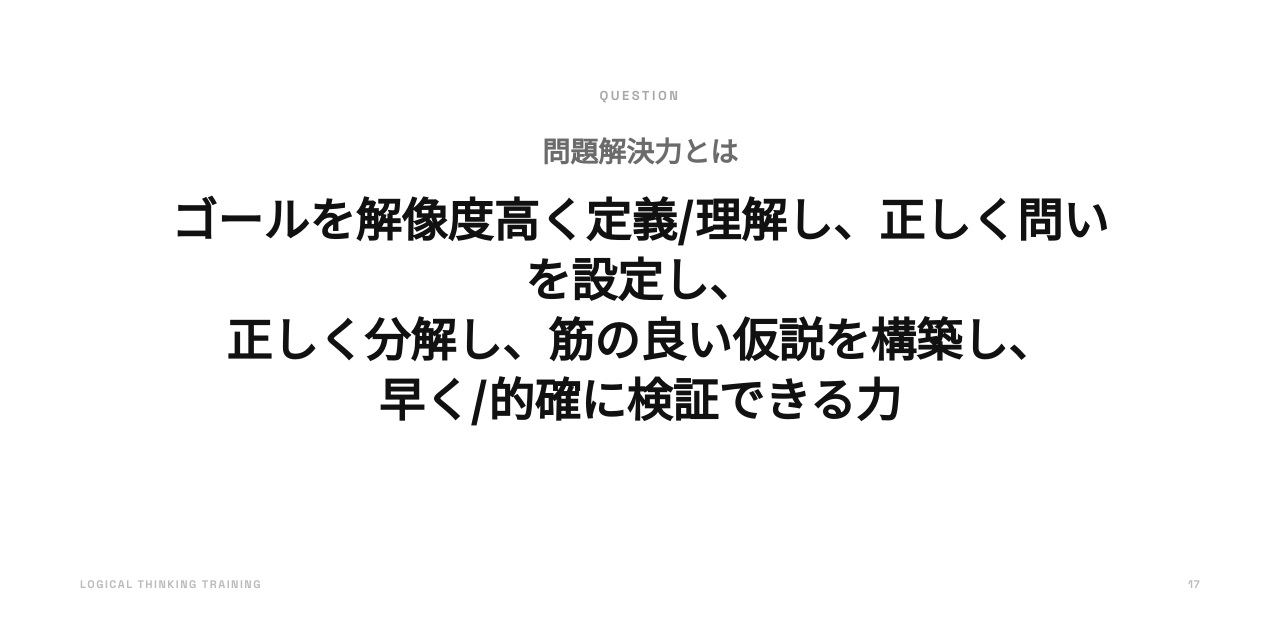
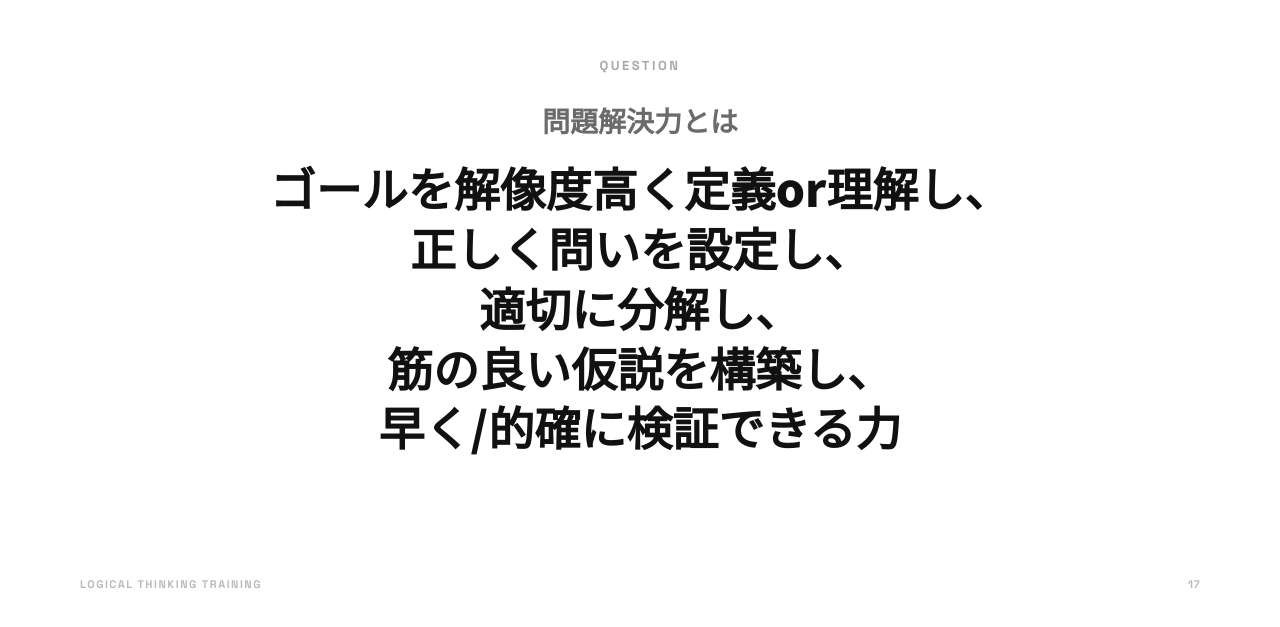
Before and after one commit to thedomainai/mondai-wo-kaiketsu-suru, a plain HTML site: page slides/slide_17.html in a window 1280 px wide. Shown: the part 103-730 px from the top of the page. Drawn offline with Linux system fonts and the light colour scheme.

Commit message:
fix: update slide_17 problem-solving definition wording and line breaks

```diff
--- a/slides/slide_17.html
+++ b/slides/slide_17.html
@@ -38,7 +38,7 @@
     <div class="inner" style="max-width:980px;">
       <p class="chapter">QUESTION</p>
       <p class="title">問題解決力とは</p>
-      <p class="subtitle">ゴールを解像度高く定義/理解し、正しく問いを設定し、<br/>正しく分解し、筋の良い仮説を構築し、<br/>早く/的確に検証できる力</p>
+      <p class="subtitle">ゴールを解像度高く定義or理解し、<br/>正しく問いを設定し、<br/>適切に分解し、<br/>筋の良い仮説を構築し、<br/>早く/的確に検証できる力</p>
     </div>
   </div>
 </div>
```
